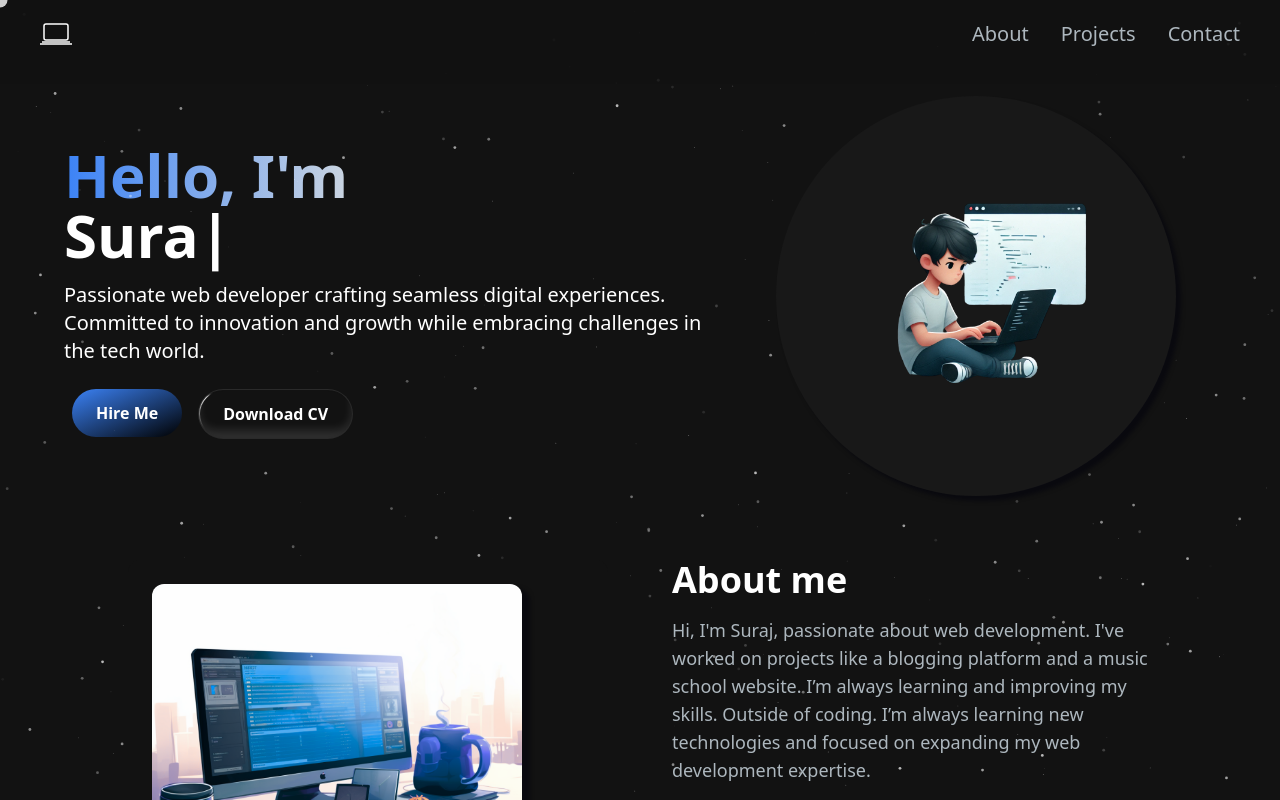
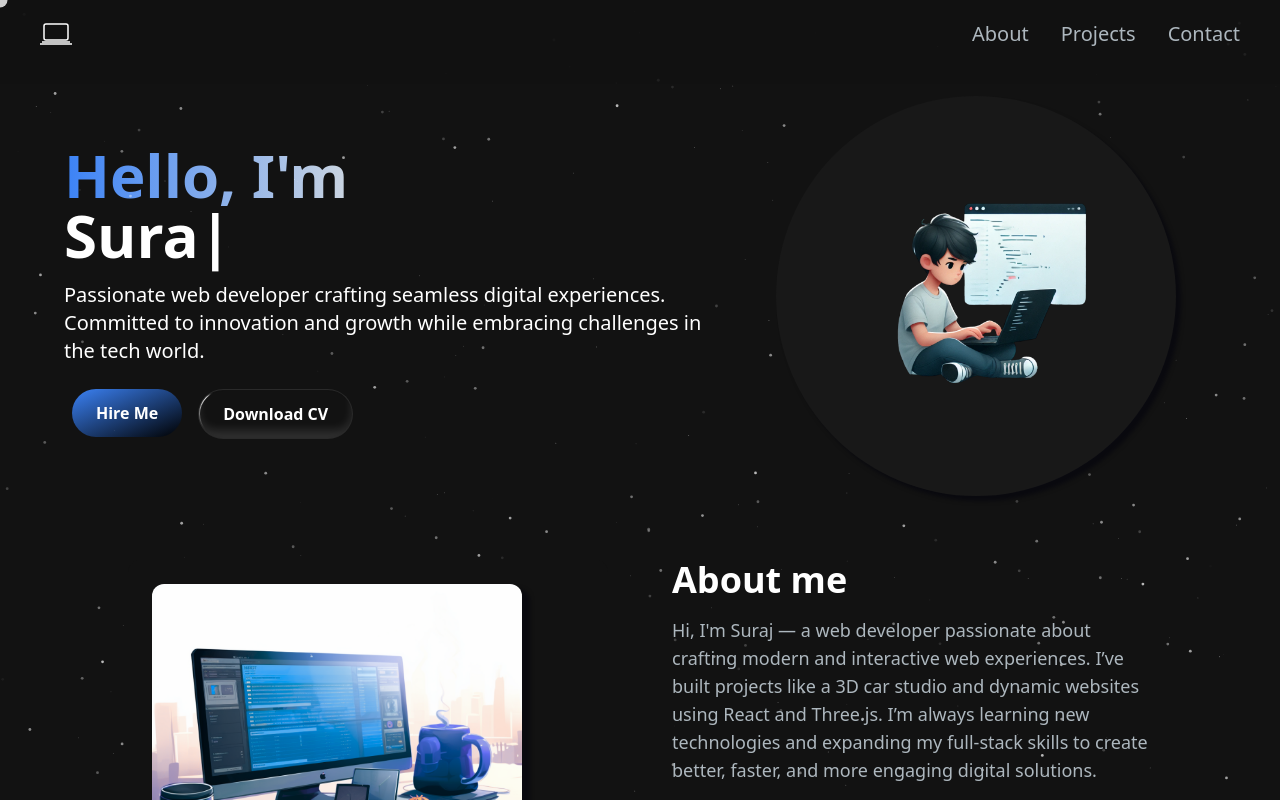
Before and after one commit to Surajjberaa/Portfolio-Project, a Next.js app: page / in a window 1280 px wide. Shown: the top 800 px of the page. Built offline with nearby package versions, Linux system fonts and the light colour scheme.

Commit message:
Updated description

```diff
--- a/src/components/AboutSection.tsx
+++ b/src/components/AboutSection.tsx
@@ -80,7 +80,8 @@ function AboutSection() {
             </div>
             <div  className='mt-4 md:mt-0 text-left flex flex-col h-full z-20'>
                 <h2 className='text-4xl font-bold text-white mb-4'>About me</h2>
-                <p className='text-base md:text-lg  text-[#ADB7BE]'>Hi, I'm Suraj, passionate about web development. I've worked on projects like a blogging platform and a music school website. I’m always learning and improving my skills. Outside of coding. I’m always learning new technologies and focused on expanding my web development expertise.</p>
+                <p className='text-base md:text-lg  text-[#ADB7BE]'>Hi, I'm Suraj — a web developer passionate about crafting modern and interactive web experiences.
+                I’ve built projects like a 3D car studio and dynamic websites using React and Three.js. I’m always learning new technologies and expanding my full-stack skills to create better, faster, and more engaging digital solutions.</p>
                 <div className='flex flex-row justify-start mt-8'>
                     <TabButton
                     selectTab={()=> handleTabChange("skills")}
```
